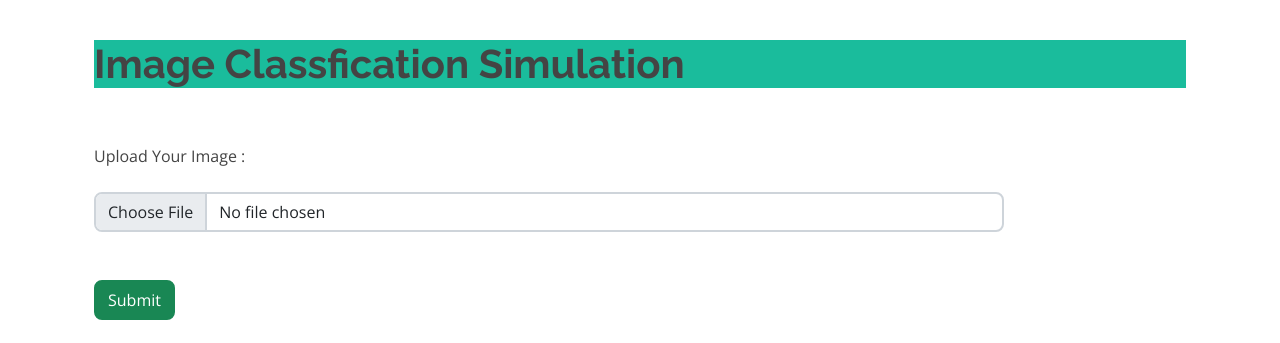
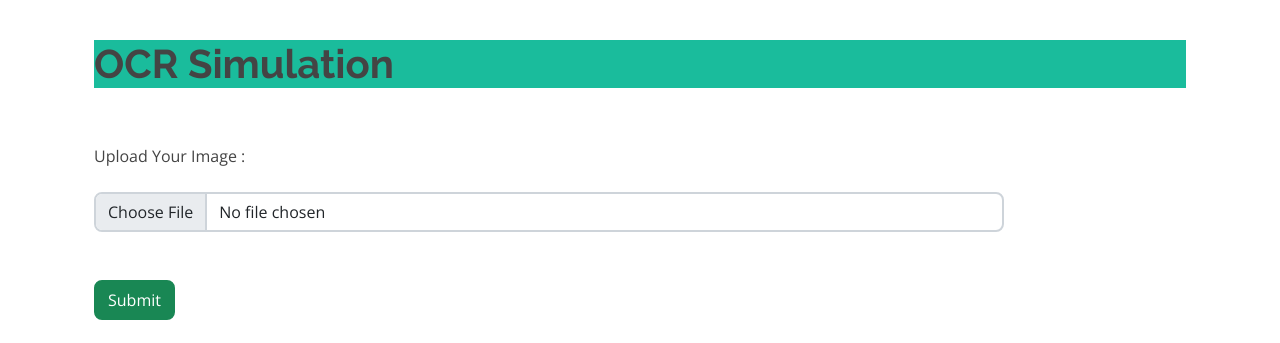
Before and after one commit to TheNobody-12/OCR-APP, a Flask app: page /templates/index in a window 1280 px wide. Shown: the part 104-447 px from the top of the page. Run offline with Flask 2, Linux system fonts and the light colour scheme; some libraries are stand-ins or nearby versions.

Commit message:
final commit

```diff
--- a/templates/index.html
+++ b/templates/index.html
@@ -8,7 +8,7 @@
   <br><br>
   <form class="form-horizontal" action="/submit" method="post" enctype="multipart/form-data">
     <div class="form-group">
-      <h1 class="bg-primary">Image Classfication Simulation</h1>
+      <h1 class="bg-primary">OCR Simulation</h1>
       <br><br>
       <label class="control-label col-sm-2" for="pwd">Upload Your Image :</label>
       <br><br>
```
